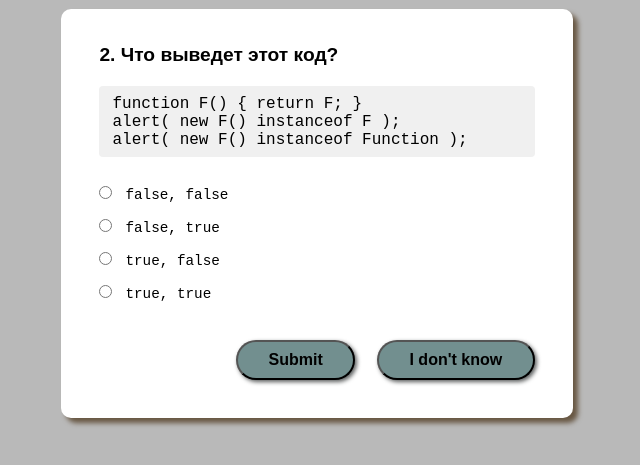
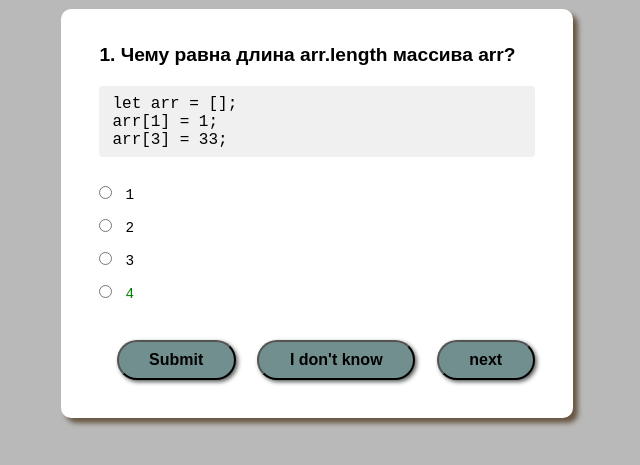
Before and after one commit to arpinehovhannisyan/quiz-game, a plain HTML site: page index.html in a window 1280 px wide. Both pictures are taken after a click on the button "Submit". Shown: the part 211-676 px from the top of the page, without its empty margins (323-963 px from the left). Drawn offline with Linux system fonts and the light colour scheme.

Commit message:
submit button (#3)

```diff
--- a/index.html
+++ b/index.html
@@ -16,6 +16,7 @@
         <div class="buttons">
             <button class="submit">Submit</button>
             <button class="skip">I don't know</button>
+            <button class="next">next</button>
         </div>
     </div>
     <script src="script.js"></script>
--- a/script.js
+++ b/script.js
@@ -46,6 +46,7 @@ function addQuestion(index) {
         let inputEl = document.createElement('input');
         inputEl.type = 'radio';
         inputEl.name = 'answer';
+        inputEl.value = item;
         labelEl.append(inputEl, item);
         wrapperEl.append(labelEl);
         optionsWrapper.append(wrapperEl);
@@ -58,7 +59,38 @@ function addQuestion(index) {
 addQuestion(currentIndex)
 
 
-document.addEventListener('click', () => {
+
+
+let next = document.querySelector(".next")
+next.addEventListener('click', () => {
     currentIndex++;
     addQuestion(currentIndex)
+
 })
+// labelEl.addEventListener('click', () =>{
+//     if(questions[index] == answer){
+//         questions[index].style.collor = ("red")
+//     }
+// })
+
+let submit = document.querySelector('.submit')
+
+
+
+
+submit.addEventListener('click', () =>{
+    let options = document.querySelectorAll("[name=answer]")
+
+   options.forEach(option=>{
+       if(questions[currentIndex].answer ===  option.value){
+          option.closest('label').classList.add("correct")
+          console.log(options)
+
+       }
+       if(questions[currentIndex].answer !==  option.value && option.checked ){
+        option.closest('label').classList.add("incorrect")
+       }
+
+   })
+
+})
--- a/style.css
+++ b/style.css
@@ -65,7 +65,7 @@ h1{
     margin: 4% 0 6%;
 }
 
-.submit, .skip {
+.submit, .skip, .next{
     padding: 2% 7%;
     border-radius: 25px;
     background-color:rgb(114, 143, 143);
@@ -78,3 +78,10 @@ h1{
     opacity: .8;
     cursor: pointer;
 }
+.correct{
+    color: green;
+}
+.incorrect{
+    color: red;
+
+}
```
